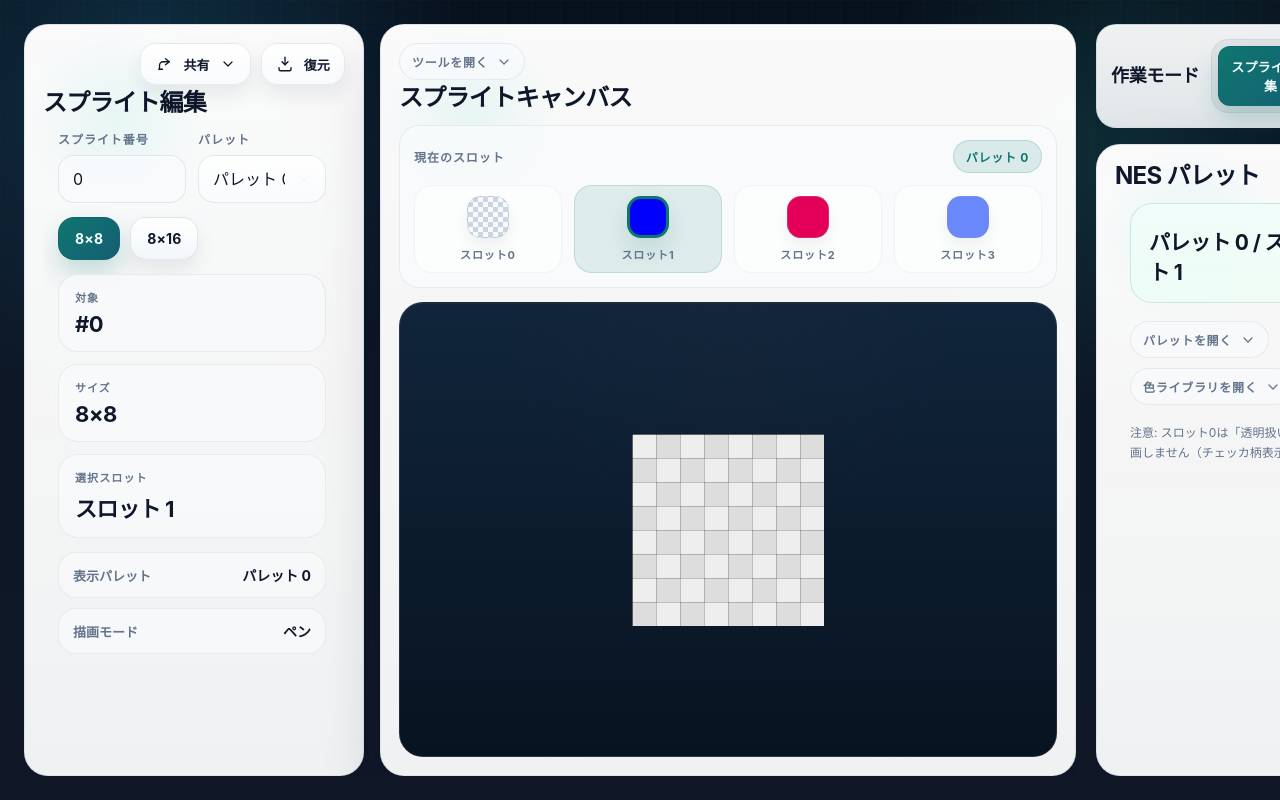
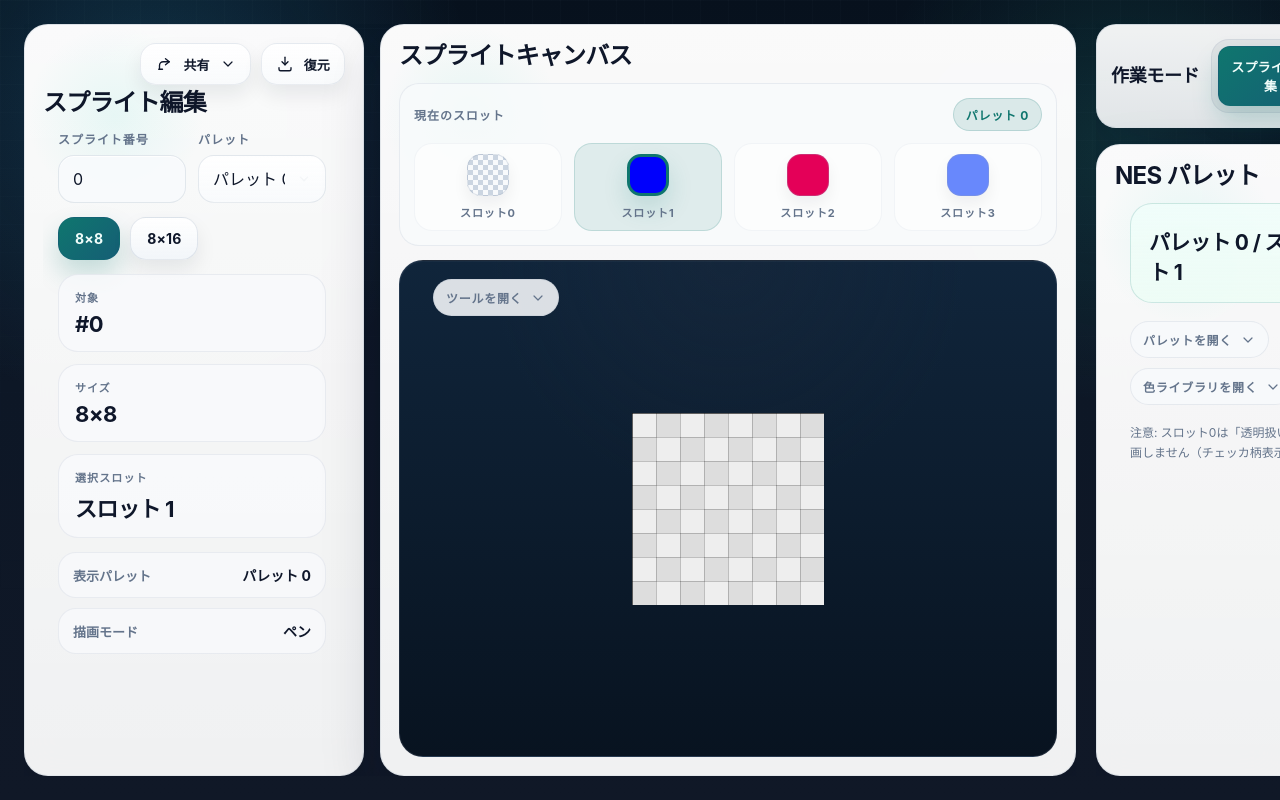
Before and after one commit to paseri3739/nesdot, a React (Vite) app: page / in a window 1280 px wide. Shown: the top 800 px of the page. Built offline with nearby package versions, Linux system fonts and the light colour scheme.

Commit message:
Refactor SpriteMode layout to reposition tool toggle and improve UI structure

```diff
--- a/src/components/SpriteMode.tsx
+++ b/src/components/SpriteMode.tsx
@@ -209,12 +209,6 @@ export const SpriteMode: React.FC = () => {
 
             <Panel css={{ display: "flex", flexDirection: "column", gap: 14 }}>
                 <PanelHeader>
-                    <PanelHeaderRow>
-                        <CollapseToggle type="button" open={isToolsOpen} onClick={() => setIsToolsOpen((prev) => !prev)}>
-                            {isToolsOpen ? "ツールを閉じる" : "ツールを開く"}
-                            <ChevronIcon open={isToolsOpen} />
-                        </CollapseToggle>
-                    </PanelHeaderRow>
                     <PanelTitle>スプライトキャンバス</PanelTitle>
                 </PanelHeader>
 
@@ -259,11 +253,25 @@ export const SpriteMode: React.FC = () => {
                 </div>
 
                 <CanvasViewport css={{ flex: 1, minHeight: 0, placeItems: "center" }}>
+                    <div
+                        css={{
+                            position: "absolute",
+                            top: 18,
+                            left: 18,
+                            zIndex: 4,
+                        }}
+                    >
+                        <CollapseToggle type="button" open={isToolsOpen} onClick={() => setIsToolsOpen((prev) => !prev)}>
+                            {isToolsOpen ? "ツールを閉じる" : "ツールを開く"}
+                            <ChevronIcon open={isToolsOpen} />
+                        </CollapseToggle>
+                    </div>
+
                     {isToolsOpen ? (
                         <div
                             css={{
                                 position: "absolute",
-                                top: 18,
+                                top: 68,
                                 left: 18,
                                 zIndex: 3,
                                 bottom: 18,
```
